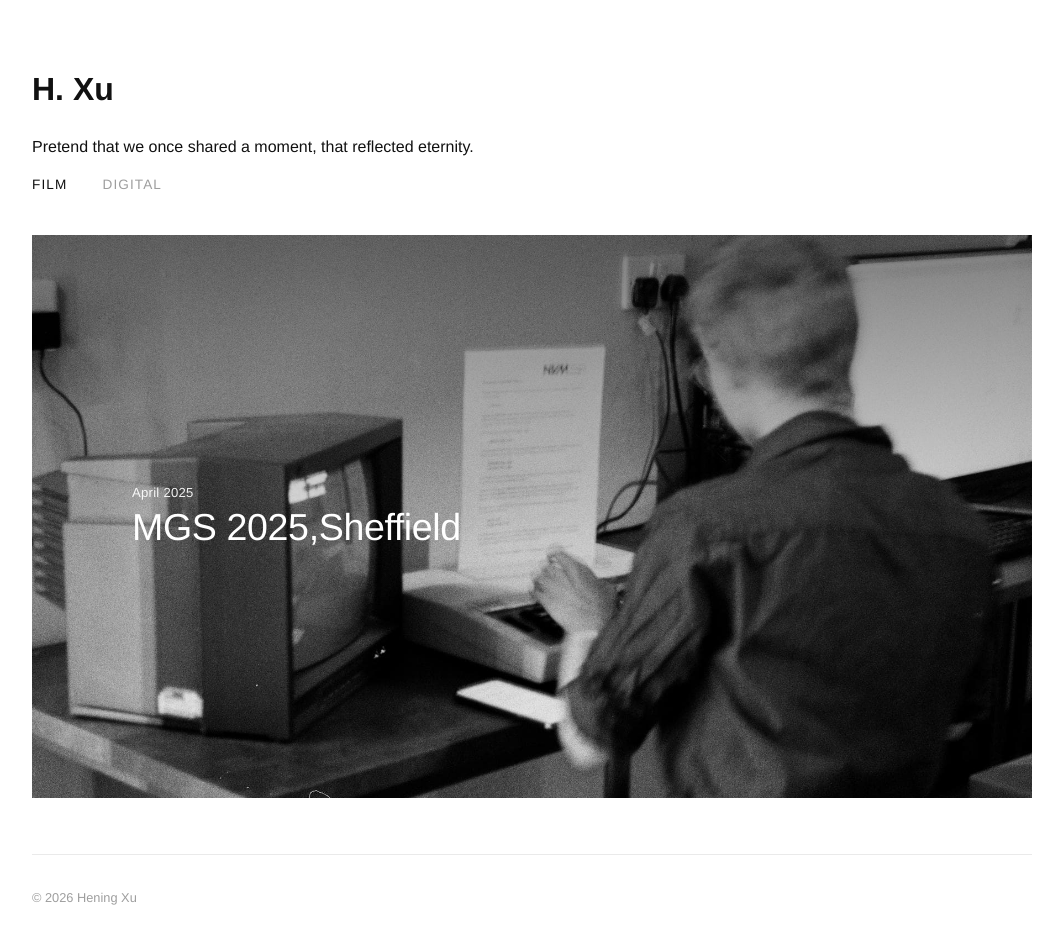
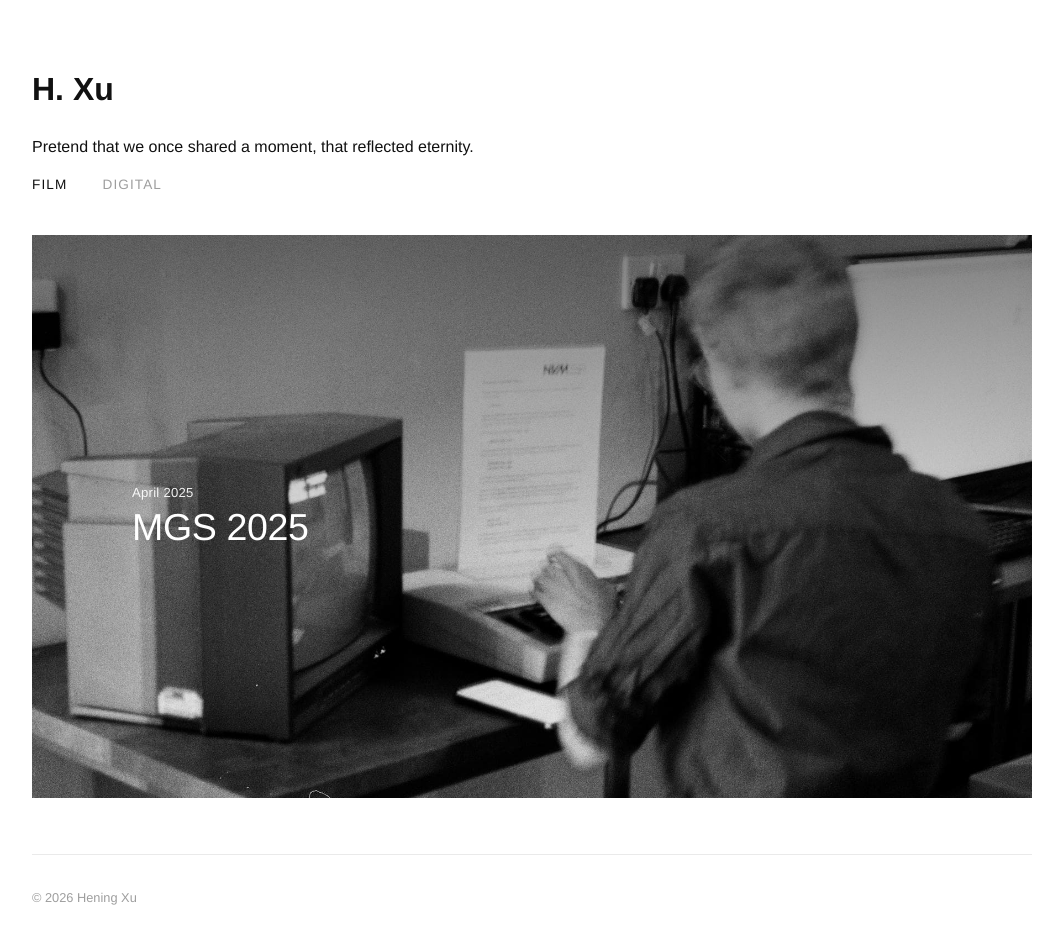
Before and after one commit to Ludwig24601/Ludwig24601.github.io, a plain HTML site: page gallery/index.html in a window 1280 px wide. Shown: the whole page, without its empty margins (108-1171 px from the left). Drawn offline with Linux system fonts and the light colour scheme.

Commit message:
Update index.html

```diff
--- a/gallery/index.html
+++ b/gallery/index.html
@@ -30,7 +30,7 @@
       <img src="photos/2025_4_BW/dan_sheffield.jpg" alt="" draggable="false">
       <div class="album-overlay">
         <span class="album-date">April 2025</span>
-        <h2 class="album-title">MGS 2025,Sheffield</h2>
+        <h2 class="album-title">MGS 2025</h2>
       </div>
     </a>
 
```
